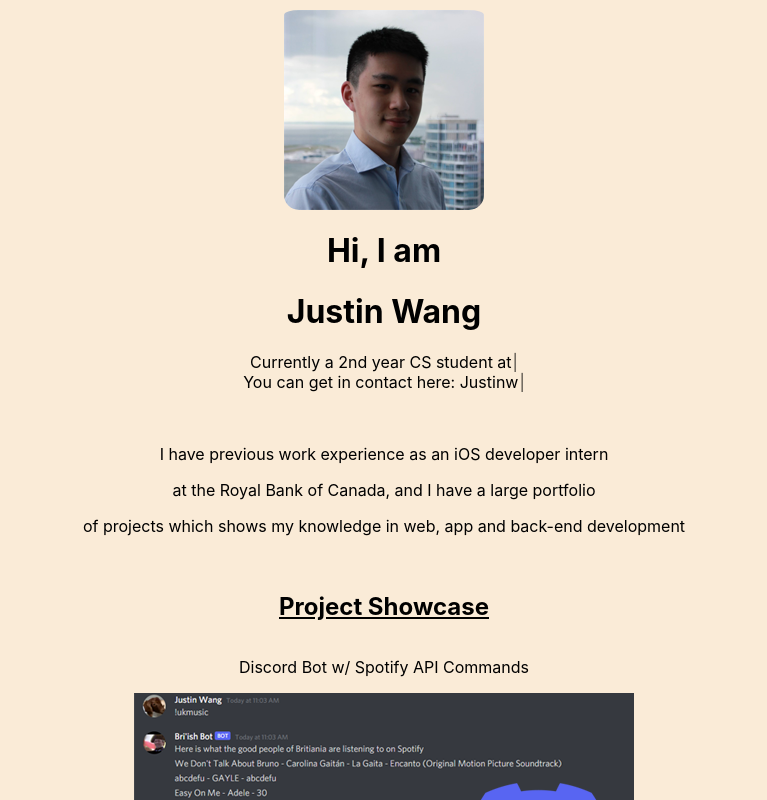
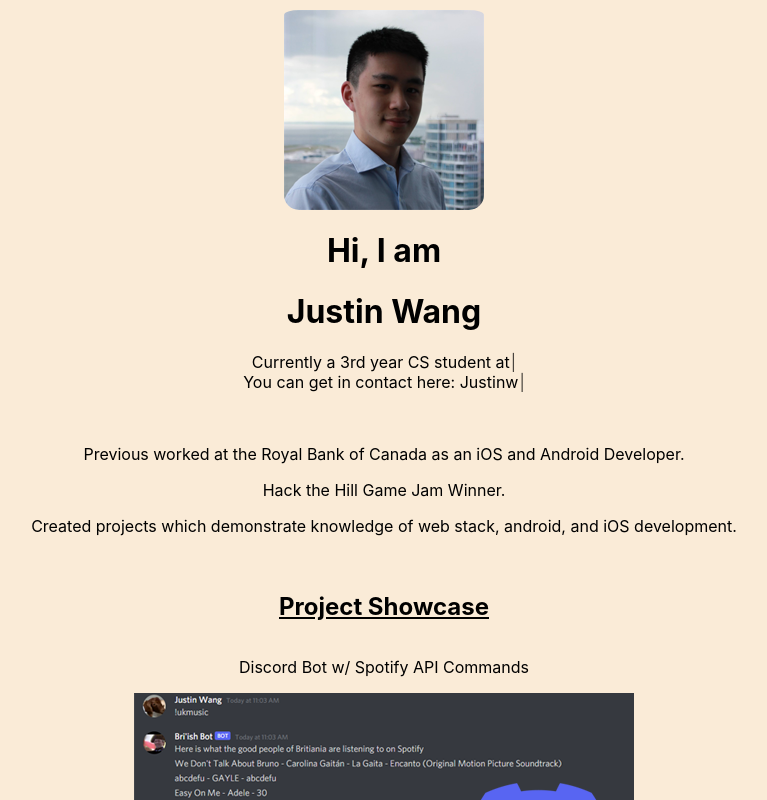
Before and after one commit to jutinwang/personal-site, a React (Create React App) app: page / in a window 1280 px wide. Shown: the top 800 px of the page, without its empty margins (256-1023 px from the left). Built offline with nearby package versions, Linux system fonts and the light colour scheme.

Commit message:
2023 Update to personal site

```diff
--- a/src/components/Description.js
+++ b/src/components/Description.js
@@ -4,9 +4,9 @@ const Description = () => {
   return (
     <div>
         <p><br></br></p>
-        <p>I have previous work experience as an iOS developer intern</p>
-        <p>at the Royal Bank of Canada, and I have a large portfolio</p>
-        <p>of projects which shows my knowledge in web, app and back-end development</p>
+        <p>Previous worked at the Royal Bank of Canada as an iOS and Android Developer.</p>
+        <p>Hack the Hill Game Jam Winner.</p>
+        <p>Created projects which demonstrate knowledge of web stack, android, and iOS development.</p>
         <p><br></br></p>
     </div>
   )
--- a/src/components/Resume.js
+++ b/src/components/Resume.js
@@ -6,7 +6,7 @@ const Resume = () => {
         <h2>Resume</h2>
         <img src='Justinwang_Resume.png' alt='Justin Wang Resume' width="500" height="600"></img>
         <br/>
-        <a href="justin_wang_resume.pdf" download>
+        <a href="Justin_Wang_Resume_2023.pdf" download>
          <button type="button">Download Resume!</button>
         </a>
     </div>
--- a/src/components/header.js
+++ b/src/components/header.js
@@ -12,7 +12,7 @@ const header = () => {
           <Typewriter
           onInit={
             (typewriter) => {
-              typewriter.typeString('Currently a 2nd year CS student at the University of Otttawa.')
+              typewriter.typeString('Currently a 3rd year CS student at the University of Otttawa.')
                 .pauseFor(2500)
                 .start()
             }
```
Also changed, not shown: 1 other file (tests, documents, lock files or other folders).
